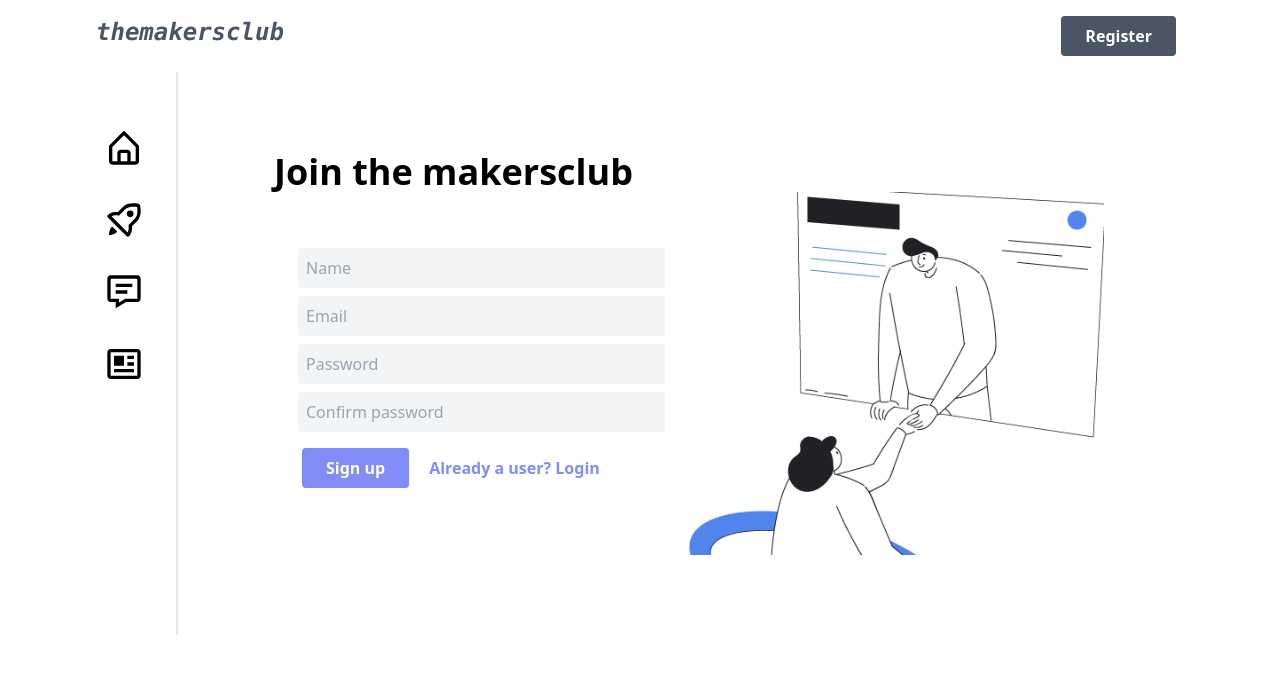
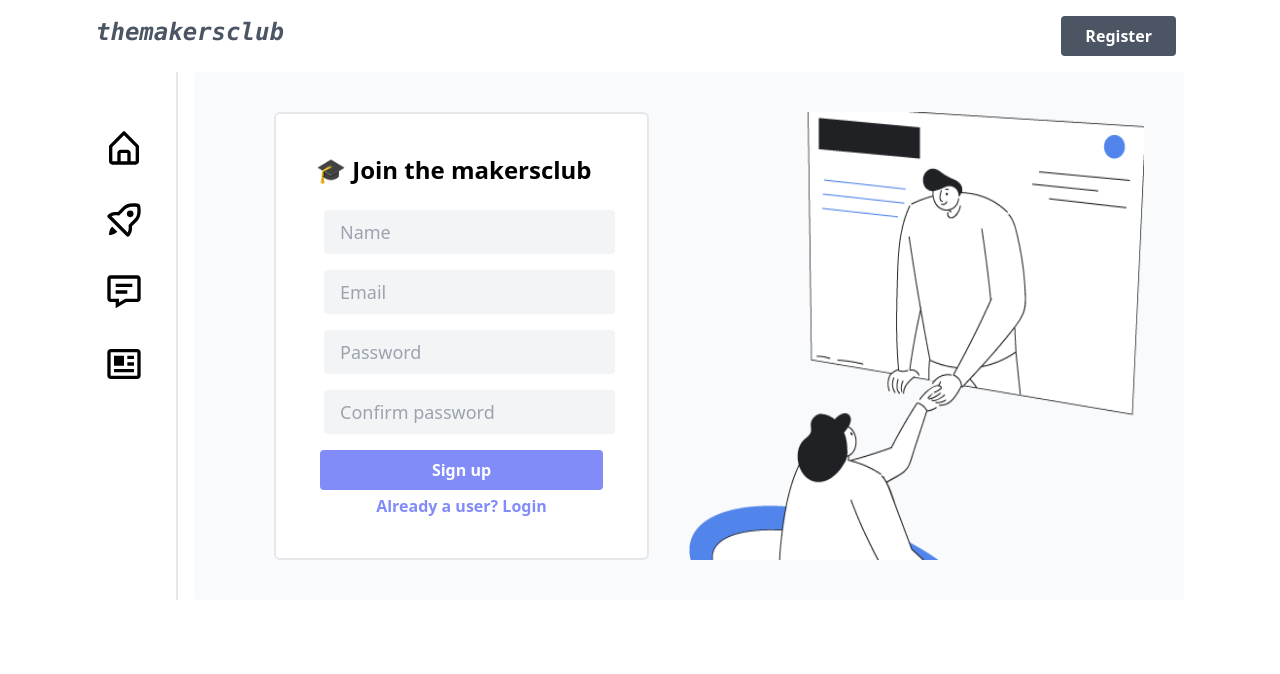
Before and after one commit to rutikwankhade/themakersclub, a React (Create React App) app: page /signup in a window 1280 px wide. Shown: the top 674 px of the page. Built offline with nearby package versions, Linux system fonts and the light colour scheme.

Commit message:
style: improve register form ui

```diff
--- a/src/pages/Signup.js
+++ b/src/pages/Signup.js
@@ -1,4 +1,4 @@
-import React, {useState} from 'react';
+import React, { useState } from 'react';
 import { useForm } from "react-hook-form";
 
 import joinImg from '../assets/images/join.png'
@@ -20,51 +20,54 @@ const Signup = () => {
 
     return (
         <div>
-            <div className="m-20">
-                <h1 className="text-4xl font-semibold">Join the makersclub</h1>
+            <div className=" p-10 bg-gray-50 rounded">
                 <div>
 
-                    <div className="flex md:flex-row flex-col">
+                    <div className="flex md:flex-row flex-col ">
                         <form onSubmit={handleSubmit(onSubmit)}
-                            className="md:w-1/2 py-10 px-6">
+                            className=" bg-white w-5/12 p-10 mx-10 flex flex-col border-2  rounded-md">
+                            <h1 className="text-2xl font-semibold">🎓 Join the makersclub</h1>
 
                             <p className="text-red-300 py-2 text-center">{error}</p>
 
                             <input
                                 type="text"
                                 placeholder="Name"
-                                className="mb-2 bg-gray-100 p-2 w-full rounded"
+                                className="text-lg m-2 bg-gray-100 py-2 px-4 w-full rounded"
                                 {...register("name")}
                             />
 
                             <input
                                 type="email"
                                 placeholder="Email"
-                                className="mb-2 bg-gray-100 p-2 w-full rounded"
+                                className="text-lg m-2 bg-gray-100 px-4 py-2 w-full rounded"
                                 {...register("email")}
                             />
 
                             <input
                                 type="password"
                                 placeholder="Password"
-                                className="mb-2 bg-gray-100 p-2 w-full rounded"
+                                className="text-lg m-2 bg-gray-100 px-4 py-2 w-full rounded"
                                 {...register("password")}
                             />
 
                             <input
                                 type="password"
                                 placeholder="Confirm password"
-                                className=" mb-2 bg-gray-100 p-2 w-full rounded"
+                                className="text-lg m-2 bg-gray-100 px-4 py-2 w-full rounded"
                                 {...register("confirmPassword")}
 
                             />
                             <button
                                 type="submit"
                                 className="m-1 mt-2 bg-indigo-400 hover:bg-indigo-500 font-semibold text-white px-6 py-2 rounded">Sign up</button>
-                            <span className="text-indigo-400 font-semibold mx-4">Already a user? Login</span>
+                            <span className="text-center text-indigo-400 font-semibold mx-4">Already a user? Login</span>
                         </form>
 
                         <img src={joinImg} alt="join now" className="md:w-1/2" />
+
+
+
 
                     </div>
 
```
